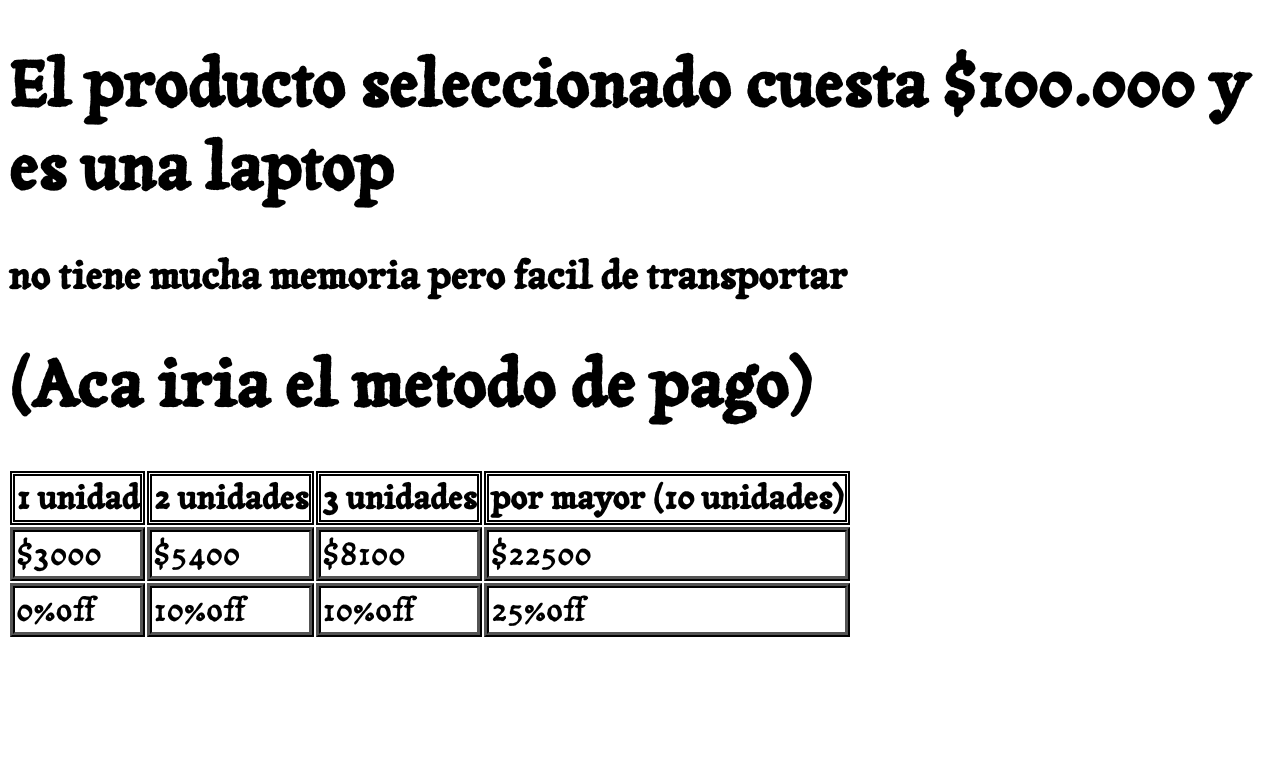
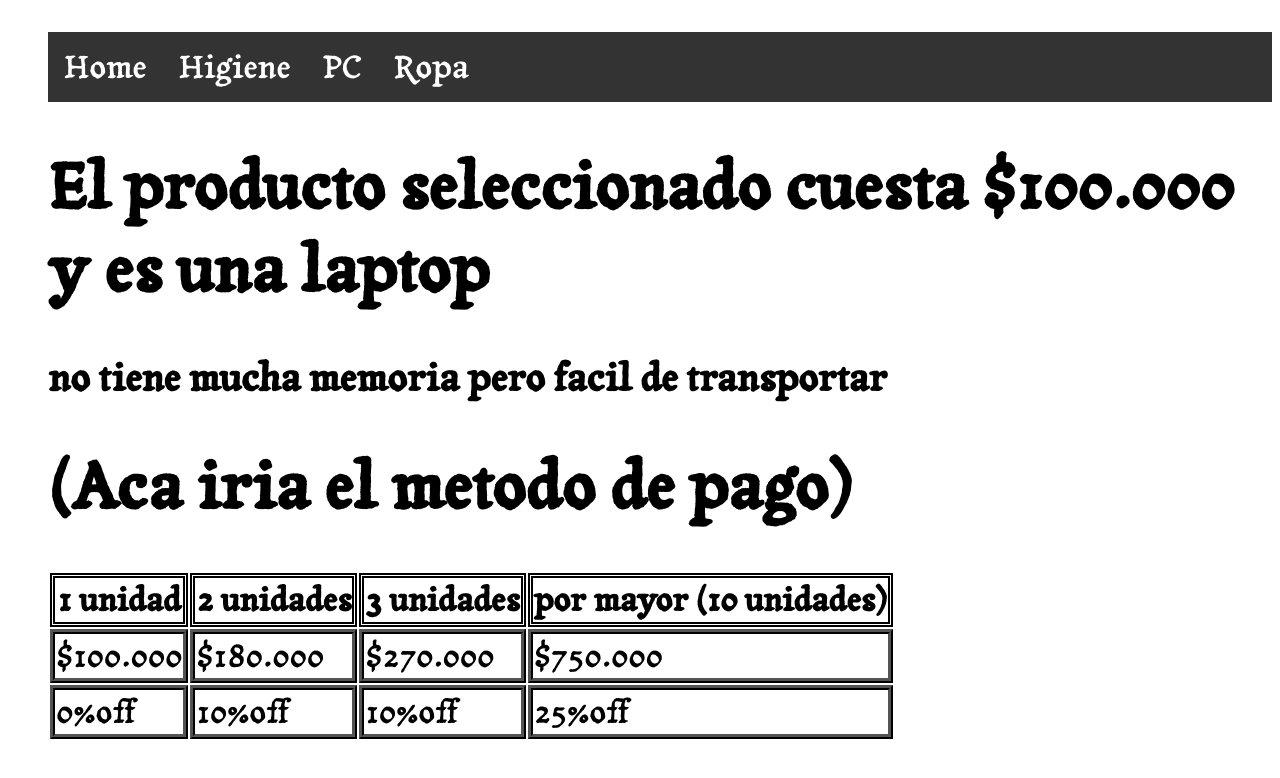
Before and after one commit to franco562009/francoproa.github.io, a plain HTML site: page laptop.html in a window 1280 px wide. Drawn offline with Linux system fonts and the light colour scheme.

Commit message:
actualizacion 6

```diff
--- a/diario.css
+++ b/diario.css
@@ -148,3 +148,26 @@ img{
 	width: 30%;
 	margin-left: 3%;
 }
+.ul {
+  list-style-type: none;
+  margin: 0;
+  padding: 0;
+  overflow: hidden;
+  background-color: #333;
+}
+
+li {
+  float: left;
+}
+
+li a {
+  display: block;
+  color: white;
+  text-align: center;
+  padding: 14px 16px;
+  text-decoration: none;
+}
+
+.li a:hover {
+  background-color: #111;
+}
--- a/laptop.html
+++ b/laptop.html
@@ -5,8 +5,16 @@
     <meta name="viewport" content="width=device-width, initial-scale=1.0">
     <title>Document</title>
     <link rel="stylesheet" href="pc.css">
+        <link rel="shortcut icon" href="img/shopping-cart (1).png" type="image/x-icon">
 </head>
 <body>
+    <ul>
+  <ul class="ul">
+  <li class="li"><a href="index.html">Home</a></li>
+    <li class="li"><a href="Diario.html">Higiene</a></li>
+  <li class="li"><a href="pc.html">PC</a></li>
+  <li class="li"><a href="ropa.html">Ropa</a></li>
+</ul>
     <h1>El producto seleccionado cuesta $100.000 y es una laptop</h1>
 
     <h3>no tiene mucha memoria pero facil de transportar</h3>
@@ -20,10 +28,10 @@
     <th class="th">por mayor (10 unidades)</th>
   </tr>
   <tr>
-    <td class="td">$3000</td>
-    <td class="td">$5400</td>
-    <td class="td">$8100</td>
-    <td class="td">$22500</td>
+    <td class="td">$100.000</td>
+    <td class="td">$180.000</td>
+    <td class="td">$270.000</td>
+    <td class="td">$750.000</td>
   </tr>
   <tr>
     <td class="td">0%off</td>
--- a/pc.css
+++ b/pc.css
@@ -147,3 +147,26 @@ img{
 	border: 5px #000000;
 	border-style: double;
 }
+.ul {
+  list-style-type: none;
+  margin: 0;
+  padding: 0;
+  overflow: hidden;
+  background-color: #333;
+}
+
+li {
+  float: left;
+}
+
+li a {
+  display: block;
+  color: white;
+  text-align: center;
+  padding: 14px 16px;
+  text-decoration: none;
+}
+
+.li a:hover {
+  background-color: #111;
+}
--- a/ropa.css
+++ b/ropa.css
@@ -129,3 +129,26 @@ img{
 	border: 5px #000000;
 	border-style: double;
 }
+.ul {
+  list-style-type: none;
+  margin: 0;
+  padding: 0;
+  overflow: hidden;
+  background-color: #333;
+}
+
+li {
+  float: left;
+}
+
+li a {
+  display: block;
+  color: white;
+  text-align: center;
+  padding: 14px 16px;
+  text-decoration: none;
+}
+
+.li a:hover {
+  background-color: #111;
+}
--- a/style.css
+++ b/style.css
@@ -134,3 +134,26 @@ img{
 	border: 5px #000000;
 	border-style: double;
 }
+.ul {
+  list-style-type: none;
+  margin: 0;
+  padding: 0;
+  overflow: hidden;
+  background-color: #333;
+}
+
+li {
+  float: left;
+}
+
+li a {
+  display: block;
+  color: white;
+  text-align: center;
+  padding: 14px 16px;
+  text-decoration: none;
+}
+
+.li a:hover {
+  background-color: #111;
+}
```
Also changed, not shown: Diario.html (+7 -1 lines), boxer.html (+11 -4 lines), compracocina.html (+11 -4 lines), compradental.html (+11 -4 lines), comprahigienico.html (+11 -4 lines), index.html (+8 -1 lines), pantalon.html (+11 -4 lines), pc.html (+6 -0 lines), pcgamer.html (+11 -4 lines), pctrabajo.html (+11 -4 lines), remera.html (+11 -4 lines), ropa.html (+6 -0 lines), img/shopping-cart (1).png (added), img/shopping-cart.png (added).
